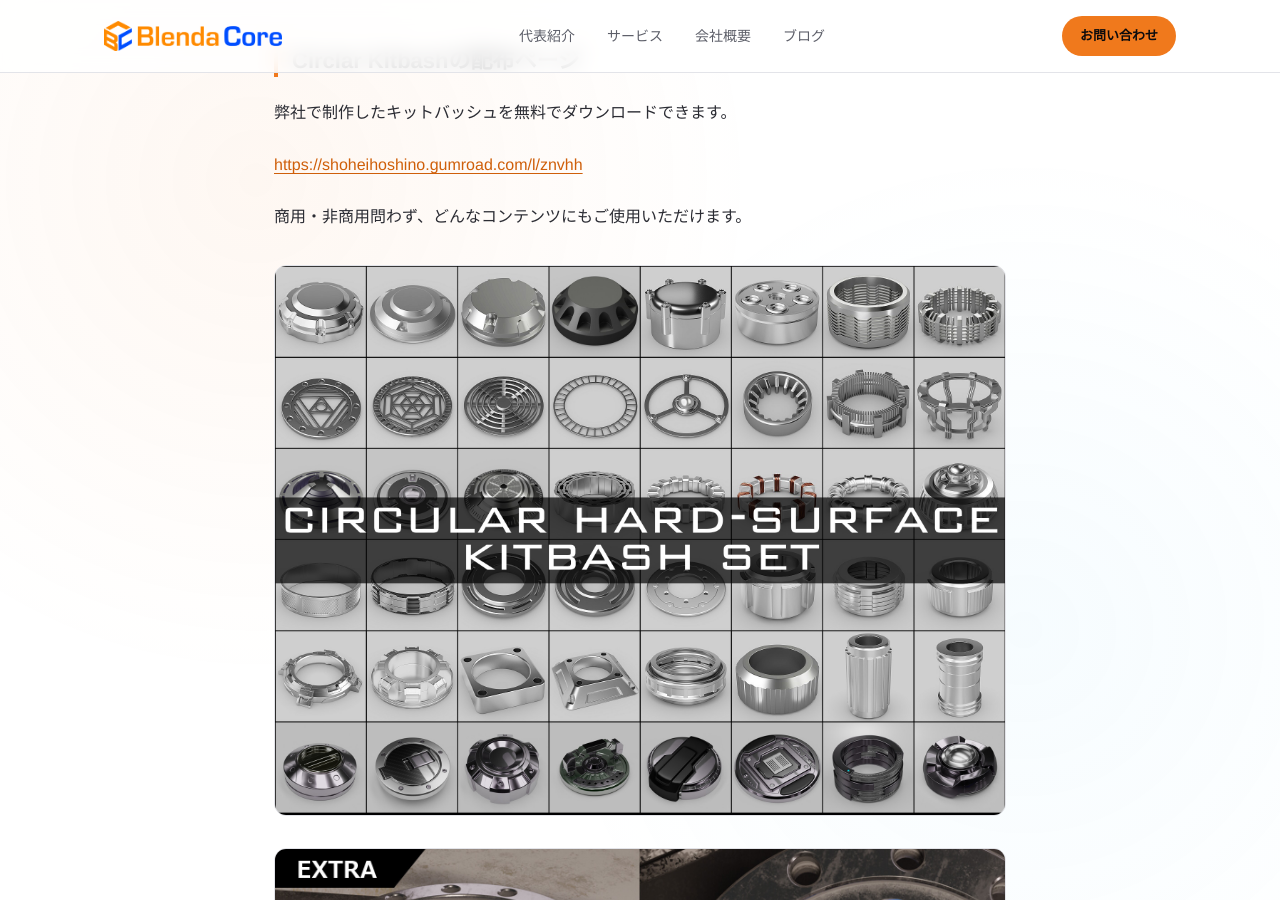
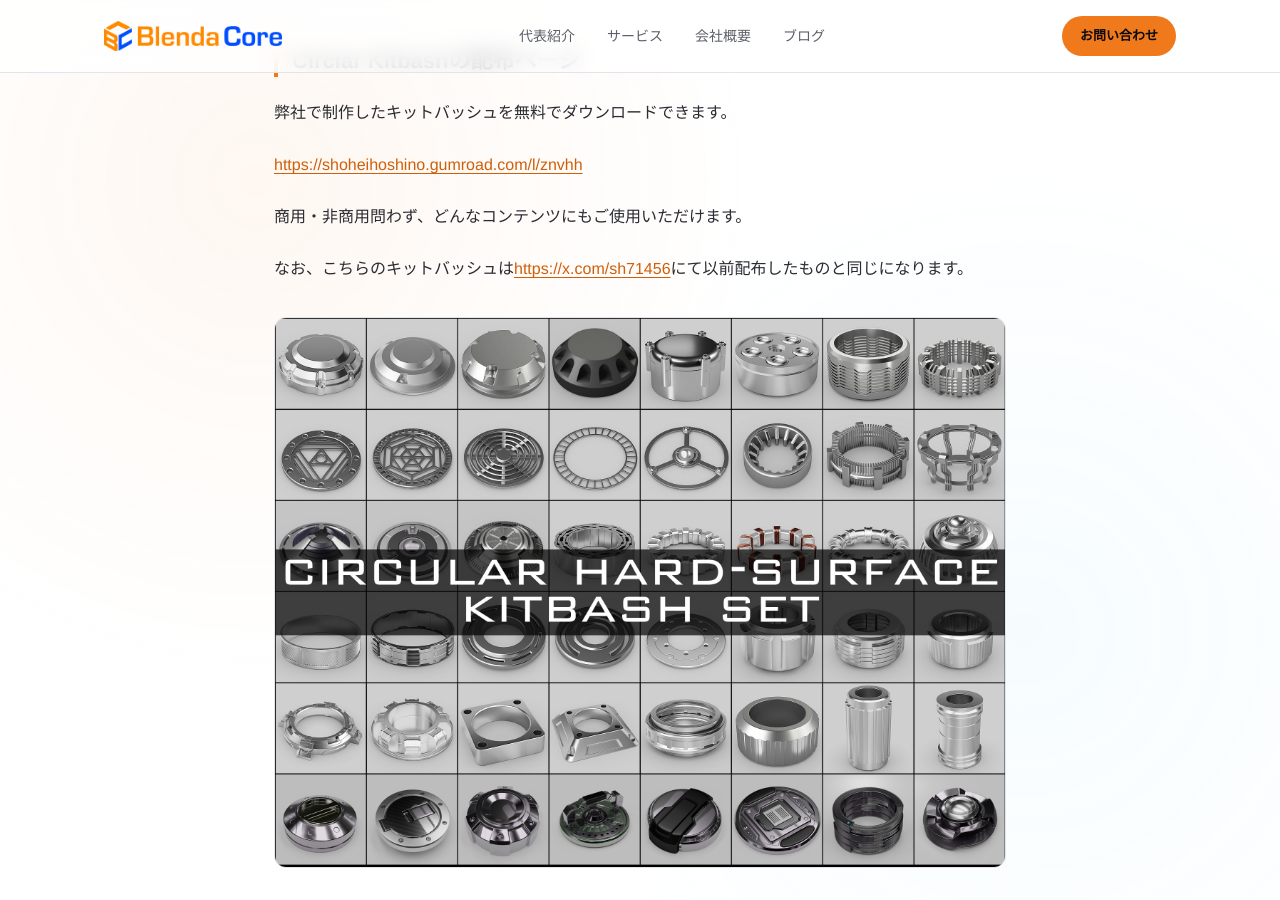
Before and after one commit to Shohei-Hoshino/blenda-core-site, a Jekyll site: the page built from _posts/2026-11-25-publish-kitbash.md, in a window 1280 px wide and 900 px high, scrolled down 833 px. Built offline with Jekyll 4.4.1, drawn with Linux system fonts in a browser that asks for light colours.

Commit message:
Update _posts/2026-11-25-publish-kitbash.md (via Pages CMS)

```diff
--- a/_posts/2026-11-25-publish-kitbash.md
+++ b/_posts/2026-11-25-publish-kitbash.md
@@ -18,6 +18,8 @@ tags:
 
 商用・非商用問わず、どんなコンテンツにもご使用いただけます。
 
+なお、こちらのキットバッシュは[https://x.com/sh71456](https://x.com/sh71456)にて以前配布したものと同じになります。
+
 ![](/assets/blog/coveer.jpg)
 
 ![](/assets/blog/shohei-hoshino-extra-2.jpg)
```
